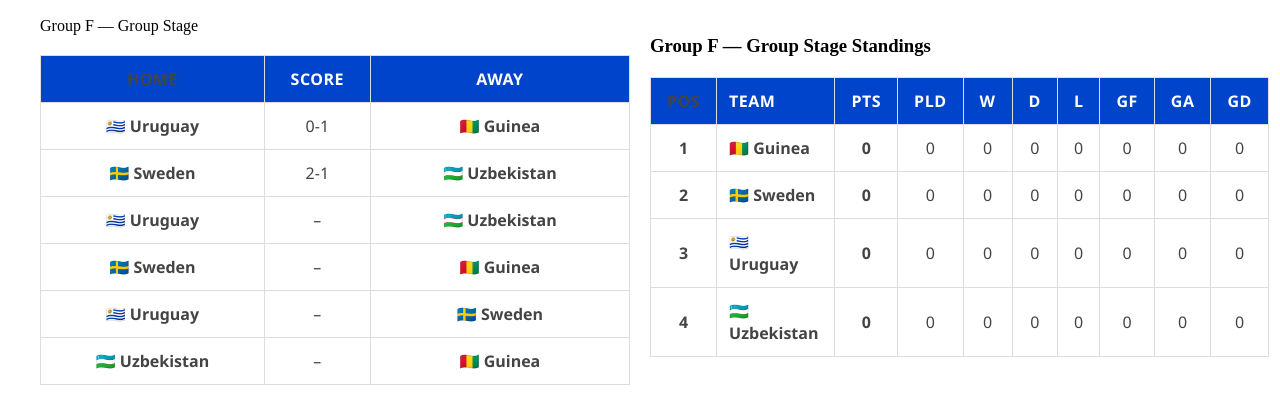
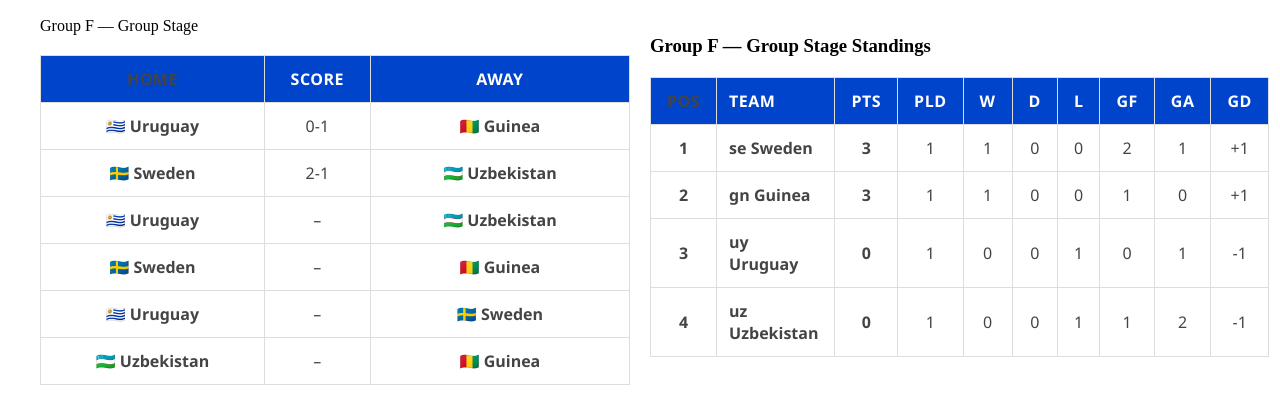
Before and after one commit to MarcusMachado15/whoisgonnawin-clean, a Next.js app: page /worldcup in a window 1280 px wide. Shown: the part 2240-2647 px from the top of the page. Built offline with nearby package versions, Linux system fonts and the light colour scheme.

Commit message:
Atualiza World Cup 2025 (grupos e estilo)

```diff
--- a/app/worldcup/page.tsx
+++ b/app/worldcup/page.tsx
@@ -142,13 +142,17 @@ const groupsData: Record<string, { title?: string; matches: Match[]; standings:
       { home: '🇺🇾 Uruguay',    score: '–', away: '🇸🇪 Sweden' },
       { home: '🇺🇿 Uzbekistan', score: '–', away: '🇬🇳 Guinea' },
     ],
-    standings: [],
+    standings: [{ pos: 1, team: 'se Sweden',     played: 1, won: 1, draw: 0, lost: 0, gf: 2, ga: 1, gd: +1, pts: 3 },
+  { pos: 2, team: 'gn Guinea',     played: 1, won: 1, draw: 0, lost: 0, gf: 1, ga: 0, gd: +1, pts: 3 },
+  { pos: 3, team: 'uy Uruguay',    played: 1, won: 0, draw: 0, lost: 1, gf: 0, ga: 1, gd: -1, pts: 0 },
+  { pos: 4, team: 'uz Uzbekistan', played: 1, won: 0, draw: 0, lost: 1, gf: 1, ga: 2, gd: -1, pts: 0 },
+],
   },
 
   'Group G': {
     title: 'Group G — WC Finals 2025',
     matches: [
-      { home: '🇧🇪 Belgium',      score: '–', away: '🇹🇭 Thailand' },
+      { home: '🇧🇪 Belgium',      score: '0-0', away: '🇹🇭 Thailand' },
       { home: '🇷🇺 Russia',       score: '–', away: '🇿🇦 South Africa' },
       { home: '🇧🇪 Belgium',      score: '–', away: '🇿🇦 South Africa' },
       { home: '🇷🇺 Russia',       score: '–', away: '🇹🇭 Thailand' },
```
